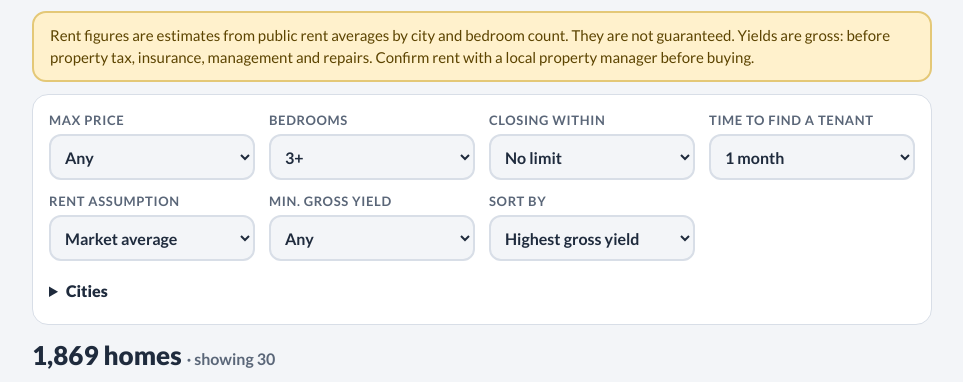
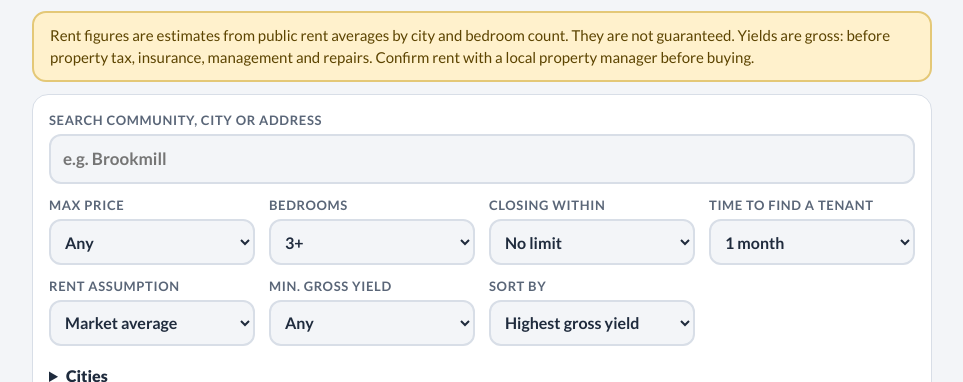
Before and after one commit to twheels14/texas-rental-homes, a plain HTML site: page index.html in a window 1280 px wide. Shown: the part 195-577 px from the top of the page, without its empty margins (158-1121 px from the left). Drawn offline with Linux system fonts and the light colour scheme.

Commit message:
Add community/city/address search
Co-Authored-By: Claude Sonnet 5.5 <noreply@anthropic.com>
Claude-Session: https://claude.ai/code/session_01UNb9qSRPhD9rJnniXS6Jsb

```diff
--- a/index.html
+++ b/index.html
@@ -21,7 +21,7 @@ h1{font-size:clamp(28px,5.5vw,40px);line-height:1.1;margin:8px 0 8px;font-weight
 .filters{padding:16px;margin:12px 0;display:grid;grid-template-columns:repeat(auto-fit,minmax(170px,1fr));gap:12px 14px}
 .filters label{display:flex;flex-direction:column;gap:4px;font-size:13px;font-weight:700;letter-spacing:.05em;text-transform:uppercase;color:var(--muted)}
 .filters select,.filters input[type=number]{border:2px solid var(--line);background:var(--bg);border-radius:12px;min-height:46px;padding:0 10px;font-size:16px;font-weight:700;text-transform:none;letter-spacing:0;color:var(--ink);width:100%}
-.cities{grid-column:1/-1}
+.cities{grid-column:1/-1}.srch{grid-column:1/-1}.filters input[type=search]{border:2px solid var(--line);background:var(--bg);border-radius:12px;min-height:50px;padding:0 12px;font-size:17px;font-weight:700;text-transform:none;letter-spacing:0;color:var(--ink);width:100%}
 .cities summary{cursor:pointer;font-weight:900;padding:6px 0;font-size:16px}
 .chips{display:flex;gap:8px;flex-wrap:wrap;margin-top:8px}
 .chip{border:2px solid var(--line);background:var(--surface);border-radius:999px;padding:0 14px;min-height:40px;font-weight:700;font-size:15px}
@@ -64,7 +64,7 @@ const T={
 en:{who:"New Home Consultant, Lennar",h1:"Texas rental homes, ranked by estimated return",
 sub:"New-construction homes from Lennar in Texas. See estimated rent, gross yield and how long until rent starts. Everything is priced in US dollars, with no loan needed.",
 disc:"Rent figures are estimates from public rent averages by city and bedroom count. They are not guaranteed. Yields are gross: before property tax, insurance, management and repairs. Confirm rent with a local property manager before buying.",
-f_price:"Max price",f_beds:"Bedrooms",f_close:"Closing within",f_lease:"Time to find a tenant",f_rent:"Rent assumption",f_sort:"Sort by",f_minY:"Min. gross yield",
+f_search:"Search community, city or address",f_search_ph:"e.g. Brookmill",f_price:"Max price",f_beds:"Bedrooms",f_close:"Closing within",f_lease:"Time to find a tenant",f_rent:"Rent assumption",f_sort:"Sort by",f_minY:"Min. gross yield",
 any:"Any",b3:"3+",b4:"4+",b5:"5+",mo:"{n} months",mo1:"1 month",mo0:"Right away",mo_any:"No limit",
 r_low:"Cautious (−10%)",r_mid:"Market average",r_high:"Optimistic (+10%)",
 s_yield:"Highest gross yield",s_y1:"Highest first-year income",s_price:"Lowest price",s_rent:"Highest rent",s_soon:"Soonest closing",
@@ -81,7 +81,7 @@ sheet:"View the full inventory spreadsheet ↗",upd:"Inventory updated {d}"},
 es:{who:"Consultor de Casas Nuevas, Lennar",h1:"Casas en renta en Texas, ordenadas por rendimiento estimado",
 sub:"Casas nuevas de Lennar en Texas. Vea la renta estimada, el rendimiento bruto y cuánto falta para que empiece la renta. Todo en dólares, sin necesidad de préstamo.",
 disc:"Las rentas son estimaciones basadas en promedios públicos por ciudad y número de recámaras. No están garantizadas. El rendimiento es bruto: antes de impuestos, seguro, administración y reparaciones. Confirme la renta con un administrador local antes de comprar.",
-f_price:"Precio máximo",f_beds:"Recámaras",f_close:"Cierre dentro de",f_lease:"Tiempo para hallar inquilino",f_rent:"Supuesto de renta",f_sort:"Ordenar por",f_minY:"Rend. bruto mínimo",
+f_search:"Buscar comunidad, ciudad o dirección",f_search_ph:"p. ej. Brookmill",f_price:"Precio máximo",f_beds:"Recámaras",f_close:"Cierre dentro de",f_lease:"Tiempo para hallar inquilino",f_rent:"Supuesto de renta",f_sort:"Ordenar por",f_minY:"Rend. bruto mínimo",
 any:"Cualquiera",b3:"3+",b4:"4+",b5:"5+",mo:"{n} meses",mo1:"1 mes",mo0:"De inmediato",mo_any:"Sin límite",
 r_low:"Cauteloso (−10%)",r_mid:"Promedio del mercado",r_high:"Optimista (+10%)",
 s_yield:"Mayor rendimiento bruto",s_y1:"Mayor ingreso del primer año",s_price:"Menor precio",s_rent:"Mayor renta",s_soon:"Cierre más próximo",
@@ -98,7 +98,7 @@ sheet:"Ver la hoja de inventario completa ↗",upd:"Inventario actualizado {d}"}
 he:{who:"יועץ בתים חדשים, Lennar",h1:"בתים להשכרה בטקסס, מדורגים לפי תשואה משוערת",
 sub:"בתים חדשים של Lennar בטקסס. ראו שכירות משוערת, תשואה ברוטו וכמה זמן עד שהשכירות מתחילה. הכול בדולרים, ללא צורך במשכנתא.",
 disc:"נתוני השכירות הם הערכות על בסיס ממוצעי שכירות פומביים לפי עיר ומספר חדרי שינה. אין ערובה להם. התשואה ברוטו: לפני מס נכס, ביטוח, ניהול ותיקונים. מומלץ לאמת שכירות מול מנהל נכסים מקומי לפני הרכישה.",
-f_price:"מחיר מקסימלי",f_beds:"חדרי שינה",f_close:"סגירה תוך",f_lease:"זמן למציאת שוכר",f_rent:"הנחת שכירות",f_sort:"מיון לפי",f_minY:"תשואה ברוטו מינימלית",
+f_search:"חיפוש שכונה, עיר או כתובת",f_search_ph:"למשל Brookmill",f_price:"מחיר מקסימלי",f_beds:"חדרי שינה",f_close:"סגירה תוך",f_lease:"זמן למציאת שוכר",f_rent:"הנחת שכירות",f_sort:"מיון לפי",f_minY:"תשואה ברוטו מינימלית",
 any:"הכול",b3:"3+",b4:"4+",b5:"5+",mo:"{n} חודשים",mo1:"חודש",mo0:"מיד",mo_any:"ללא הגבלה",
 r_low:"זהיר (−10%)",r_mid:"ממוצע שוק",r_high:"אופטימי (+10%)",
 s_yield:"תשואה ברוטו הגבוהה ביותר",s_y1:"הכנסה גבוהה בשנה הראשונה",s_price:"המחיר הנמוך ביותר",s_rent:"השכירות הגבוהה ביותר",s_soon:"הסגירה הקרובה ביותר",
@@ -121,7 +121,7 @@ const t=(k,v)=>{let s=T[lang][k]??T.en[k]??k;if(typeof s!=="string")return s;if(
  if(v)for(const x in v)s=s.split("{"+x+"}").join(v[x]);return s};
 const usd=n=>"$"+Math.round(n).toLocaleString("en-US");
 const loc={en:"en-US",es:"es-US",he:"he-IL"};
-let D=null,R=null,S={price:0,beds:3,close:0,lease:1,rent:0,sort:"yield",minY:0,cities:[],limit:30};
+let D=null,R=null,S={price:0,beds:3,close:0,lease:1,rent:0,sort:"yield",minY:0,cities:[],q:"",limit:30};
 try{const o=JSON.parse(sessionStorage.getItem("ih_s")||"null");if(o)S=Object.assign(S,o,{limit:30})}catch(e){}
 const save=()=>{try{sessionStorage.setItem("ih_s",JSON.stringify(S))}catch(e){}};
 const TODAY=new Date();TODAY.setHours(0,0,0,0);
@@ -140,7 +140,7 @@ function prep(){if(!Object.keys(REF).length){const g={};D.h.forEach(h=>{const b=
  const closeM=ready?0:monthsBetween(TODAY,coe);
  const monthsPaying=Math.max(0,12-S.lease);
  return {i,comm:comm[0],city,addr:h[2],plan:h[3],beds:h[5],baths:h[6],sqft:h[7],price,coe,ready,closeM,rent,rs,yld:rent*12/price*100,y1:rent*monthsPaying,drop:h[11],conf:R.cities[city][2],proxy:R.cities[city][3]}}).filter(Boolean)}
-function filtered(){let a=ALL.filter(h=>(!S.price||h.price<=S.price)&&h.beds>=S.beds&&(!S.close||h.closeM<=S.close)&&h.yld>=S.minY&&(!S.cities.length||S.cities.includes(h.city)));
+function filtered(){let a=ALL.filter(h=>(!S.price||h.price<=S.price)&&h.beds>=S.beds&&(!S.close||h.closeM<=S.close)&&h.yld>=S.minY&&(!S.cities.length||S.cities.includes(h.city))&&(!S.q||(h.comm+" "+h.city+" "+h.addr).toLowerCase().includes(S.q.trim().toLowerCase())));
  const f={yield:(x,y)=>y.yld-x.yld,y1:(x,y)=>y.y1/y.price-x.y1/x.price,price:(x,y)=>x.price-y.price,rent:(x,y)=>y.rent-x.rent,soon:(x,y)=>x.coe-y.coe}[S.sort];return a.sort(f)}
 function opts(list,cur){return list.map(([v,l])=>'<option value="'+v+'"'+(String(cur)===String(v)?" selected":"")+">"+esc(l)+"</option>").join("")}
 function render(){
@@ -151,7 +151,7 @@ function render(){
  prep();const rows=filtered();const cityCounts={};ALL.forEach(h=>cityCounts[h.city]=(cityCounts[h.city]||0)+1);
  const cityList=Object.keys(cityCounts).sort();
  let h='<h1>'+esc(t("h1"))+'</h1><p class="sub">'+esc(t("sub"))+'</p><div class="note">'+esc(t("disc"))+'</div>';
- h+='<div class="card filters">'
+ h+='<div class="card filters"><label class="srch">'+t("f_search")+'<input id="fq" type="search" list="commlist" autocomplete="off" value="'+esc(S.q)+'" placeholder="'+esc(t("f_search_ph"))+'"><datalist id="commlist">'+[...new Set(ALL.map(x=>x.comm))].sort().map(c=>'<option value="'+esc(c)+'">').join("")+'</datalist></label>'
  +'<label>'+t("f_price")+'<select id="fp">'+opts([[0,t("any")],[200000,"$200,000"],[250000,"$250,000"],[300000,"$300,000"],[350000,"$350,000"],[400000,"$400,000"],[500000,"$500,000"]],S.price)+'</select></label>'
  +'<label>'+t("f_beds")+'<select id="fb">'+opts([[0,t("any")],[3,t("b3")],[4,t("b4")],[5,t("b5")]],S.beds)+'</select></label>'
  +'<label>'+t("f_close")+'<select id="fc">'+opts([[0,t("mo_any")],[3,t("mo",{n:3})],[6,t("mo",{n:6})],[9,t("mo",{n:9})],[12,t("mo",{n:12})]],S.close)+'</select></label>'
@@ -180,6 +180,7 @@ function render(){
  $("#app").innerHTML=h;
  $("#foot").innerHTML='<div class="contact"><b>'+esc(t("c_h"))+'</b><br>'+esc(t("c_p"))+'<br><br>'+CONTACT.name+'<br><a href="tel:+18307437270" dir="ltr">'+CONTACT.phone+'</a> · <a href="mailto:'+CONTACT.email+'" dir="ltr">'+CONTACT.email+'</a></div><div>'+esc(t("upd",{d:D.updated}))+' · <a href="'+SHEET_URL+'" target="_blank" rel="noopener">'+esc(t("sheet"))+'</a></div>';
  const bind=(id,k,num)=>{const e=$(id);if(e)e.onchange=()=>{S[k]=num?+e.value:e.value;S.limit=30;save();render()}};
+ const fq=$("#fq");if(fq)fq.oninput=()=>{S.q=fq.value;S.limit=30;save();const p=fq.selectionStart;render();const n=$("#fq");if(n){n.focus();try{n.setSelectionRange(p,p)}catch(e){}}};
  bind("#fp","price",1);bind("#fb","beds",1);bind("#fc","close",1);bind("#fl","lease",1);bind("#fr","rent",1);bind("#fy","minY",1);bind("#fs","sort",0);
  document.querySelectorAll("[data-city]").forEach(b=>b.onclick=()=>{const c=b.dataset.city;S.cities=S.cities.includes(c)?S.cities.filter(x=>x!==c):S.cities.concat(c);S.limit=30;save();render();const d=$(".cities");if(d)d.open=true});
  const cl=$("#clr");if(cl)cl.onclick=()=>{S.cities=[];save();render()};
```
